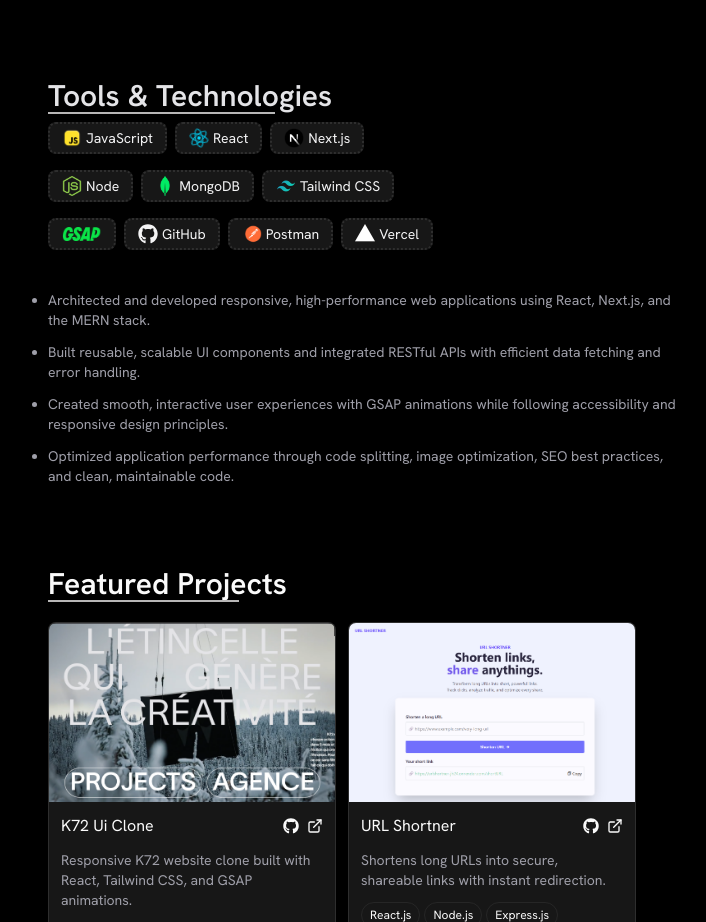
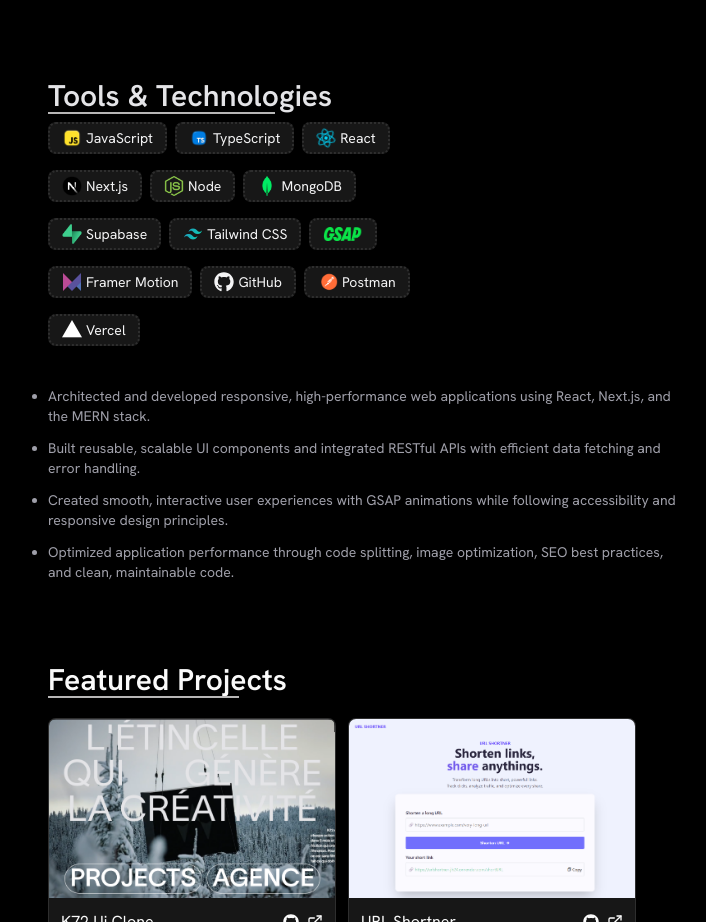
Before and after one commit to jitendra-biswas/next-portfolio, a Next.js app: page / in a window 1280 px wide. Shown: the part 954-1876 px from the top of the page, without its empty margins (272-978 px from the left). Built offline with nearby package versions, Linux system fonts and the light colour scheme.

Commit message:
update technologies

```diff
--- a/app/Components/Technologies.tsx
+++ b/app/Components/Technologies.tsx
@@ -60,6 +60,15 @@
           </div>
           <div className="technology w-fit mt-2 border-2 border-chart text-sm px-3 py-1 rounded-md flex items-center gap-1  dark:text-zinc-100 bg-popover border-dotted ">
             <Image
+              src="/images/ts.png"
+              width={20}
+              height={20}
+              alt="typescript"
+            />{" "}
+            TypeScript
+          </div>
+          <div className="technology w-fit mt-2 border-2 border-chart text-sm px-3 py-1 rounded-md flex items-center gap-1  dark:text-zinc-100 bg-popover border-dotted ">
+            <Image
               src="/images/reactjs.png"
               width={20}
               height={20}
@@ -96,6 +105,15 @@
             />{" "}
             MongoDB
           </div>
+          <div className="technology w-fit mt-2 border-2 border-chart text-sm px-3 py-1 rounded-md flex items-center gap-1  dark:text-zinc-100 bg-popover border-dotted ">
+            <Image
+              src="/images/supabase.png"
+              width={20}
+              height={20}
+              alt="supabase"
+            />{" "}
+            Supabase
+          </div>
            <div className="technology w-fit mt-2 border-2 border-chart text-sm px-3 py-1 rounded-md flex items-center gap-1  dark:text-zinc-100 bg-popover border-dotted ">
             <Image
               src="/images/tailwindcss.png"
@@ -113,6 +131,15 @@
               alt="GSAP"
             />{" "}
 
+          </div>
+          <div className="technology w-fit mt-2 border-2 border-chart text-sm px-3 py-1 rounded-md flex items-center gap-1  dark:text-zinc-100 bg-popover border-dotted ">
+            <img
+              src="/images/framer.png"
+              width={20}
+              height={20}
+              alt="framer motion"
+            />{" "}
+            Framer Motion
           </div>
           <div className="technology w-fit mt-2 border-2 border-chart text-sm px-3 py-1 rounded-md flex items-center gap-1  dark:text-zinc-100 bg-popover border-dotted ">
             <FaGithub className="text-xl"/> GitHub
```
